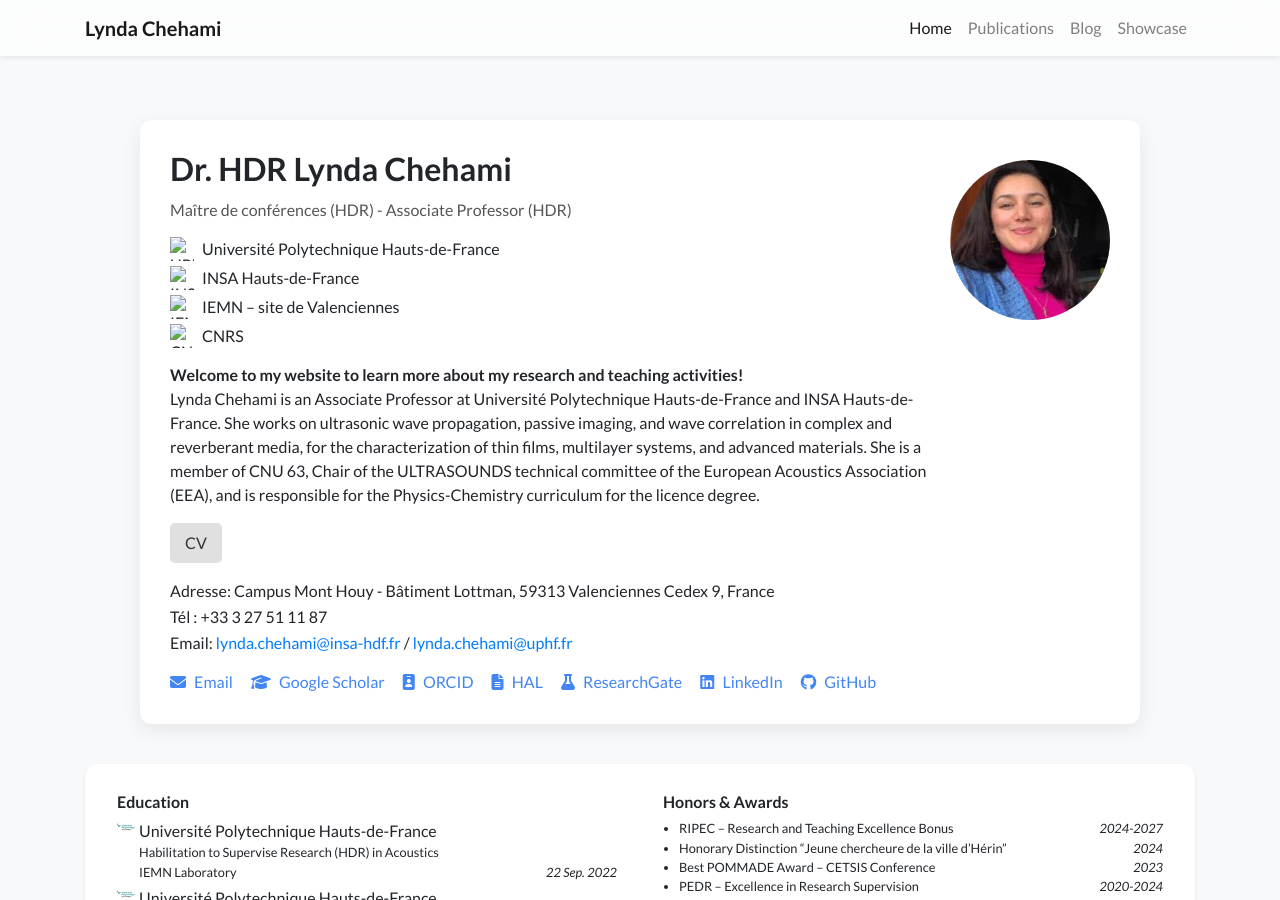
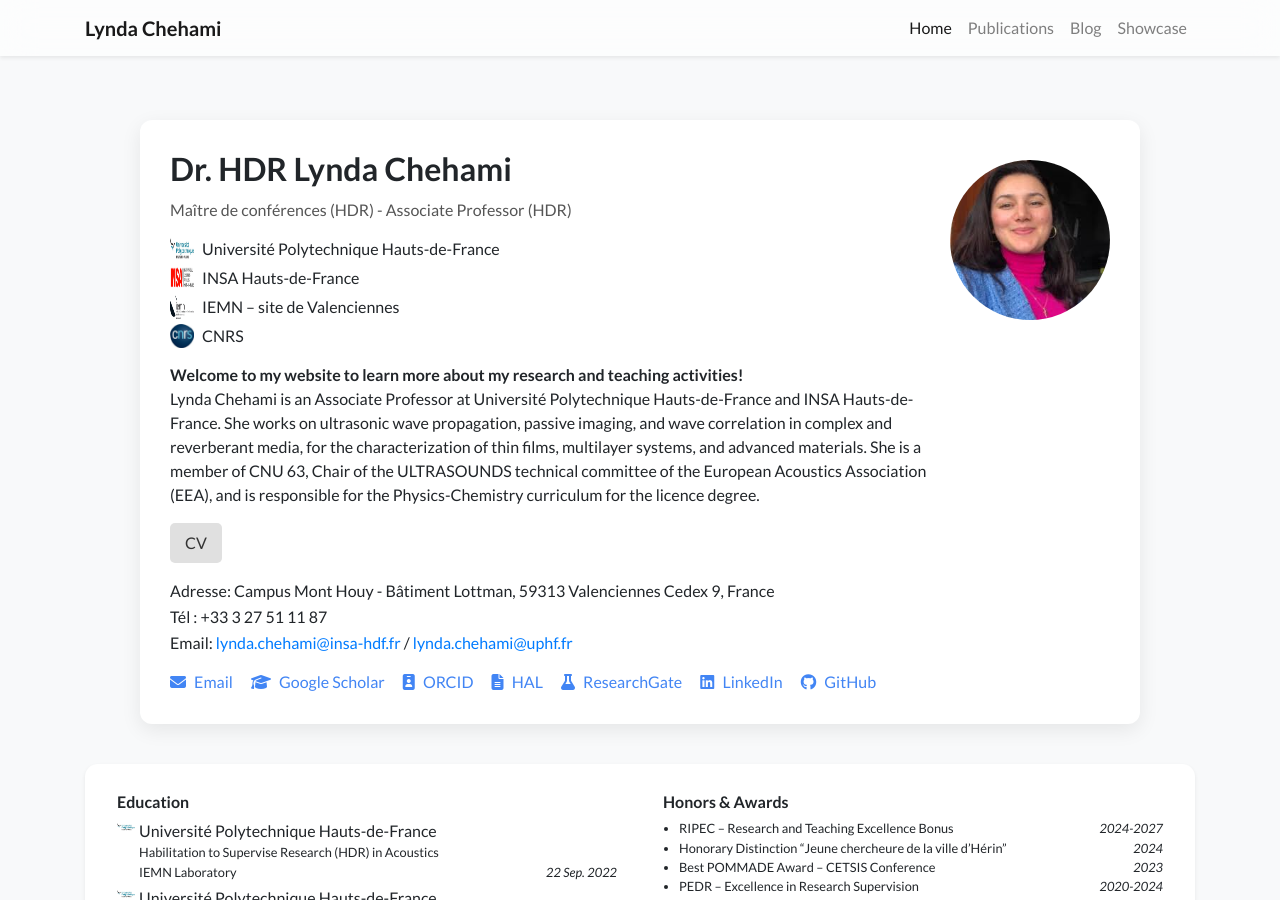
Before and after one commit to lchehami/lchehami.github.io, a Jekyll site: the page built from index.html, in a window 1280 px wide and 900 px high. Built offline with Jekyll 4.4.1, drawn with Linux system fonts in a browser that asks for light colours; nearby versions of some CDN libraries; a style sheet for code colours, icons or effects is not loaded.

Commit message:
Update index.html

```diff
--- a/index.html
+++ b/index.html
@@ -15,16 +15,16 @@ navbar_title: Home
       <!-- Affiliations avec logos -->
       <div class="affiliations">
         <div class="affiliation">
-          <img src="{{ site.baseurl }}/assets/images/logos/uphf.png" alt="UPHF" class="aff-logo"> Université Polytechnique Hauts-de-France
+          <img src="{{ site.baseurl }}/assets/images/badges/uphf.png" alt="UPHF" class="aff-logo"> Université Polytechnique Hauts-de-France
         </div>
         <div class="affiliation">
-          <img src="{{ site.baseurl }}/assets/images/logos/INSA.png" alt="INSA" class="aff-logo"> INSA Hauts-de-France
+          <img src="{{ site.baseurl }}/assets/images/badges/INSA.png" alt="INSA" class="aff-logo"> INSA Hauts-de-France
         </div>
         <div class="affiliation">
-          <img src="{{ site.baseurl }}/assets/images/logos/iemn.png" alt="IEMN" class="aff-logo"> IEMN – site de Valenciennes
+          <img src="{{ site.baseurl }}/assets/images/badges/iemn.png" alt="IEMN" class="aff-logo"> IEMN – site de Valenciennes
         </div>
           <div class="affiliation">
-          <img src="{{ site.baseurl }}/assets/images/logos/cnrs.png" alt="CNRS" class="aff-logo"> CNRS
+          <img src="{{ site.baseurl }}/assets/images/badges/cnrs.png" alt="CNRS" class="aff-logo"> CNRS
         </div>
       </div>
 
```
